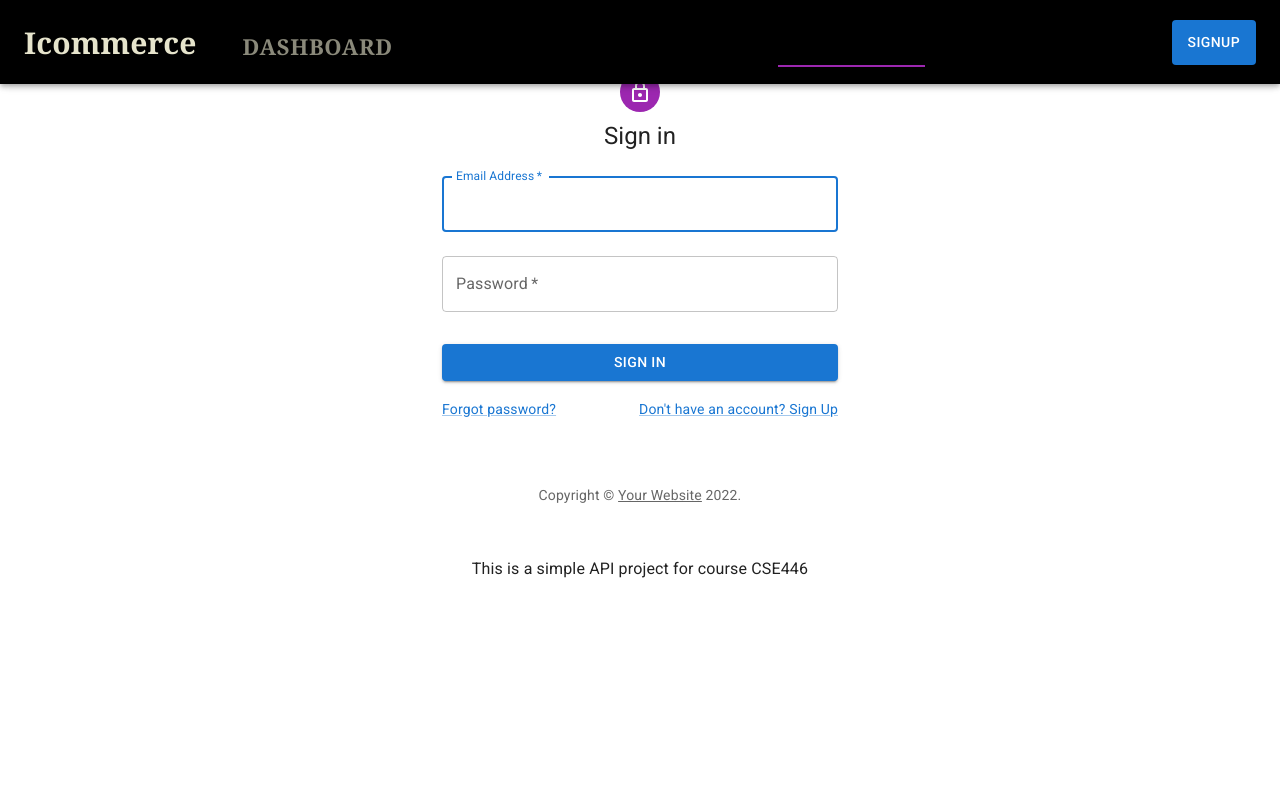
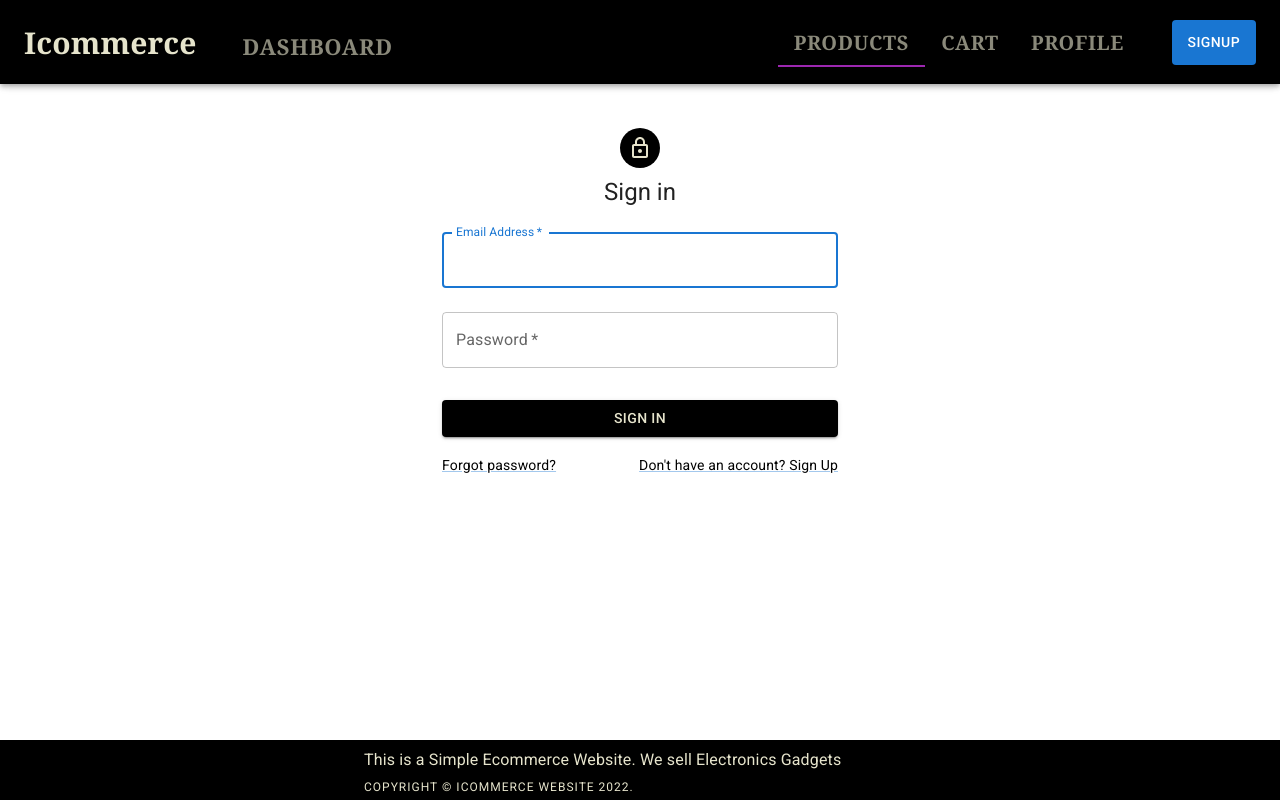
Before and after one commit to mozammalrahat/CSE446_API_PROJECT, a Next.js app in the folder commerce/: page /login in a window 1280 px wide. Built offline with nearby package versions, Linux system fonts and the light colour scheme.

Commit message:
Worked on footer and admin

```diff
--- a/commerce/components/footer.tsx
+++ b/commerce/components/footer.tsx
@@ -7,11 +7,9 @@ import Link from "@mui/material/Link";
 
 function Copyright() {
   return (
-    <Typography variant="body2" color="text.secondary">
-      {"Copyright © "}
-      <Link color="inherit" href="https://mui.com/">
-        Your Website
-      </Link>{" "}
+    <Typography variant="overline" color="#f8f5dbed">
+      {"Copyright © ICOMMERCE WEBSITE "}
+      <Link color="inherit" href="https://mui.com/"></Link>{" "}
       {new Date().getFullYear()}
       {"."}
     </Typography>
@@ -22,37 +20,28 @@ export default function StickyFooter() {
   return (
     <Box
       sx={{
-        display: "flex",
-        flexDirection: "column",
-        minHeight: "100vh",
+        marginTop: "calc(10% + 60px)",
+        width: "100%",
+        position: "fixed",
+        bottom: 0,
+        width: "100%",
+        height: "60px",
       }}
     >
       <CssBaseline />
-      <Container component="main" sx={{ mt: 8, mb: 2 }} maxWidth="sm">
-        <Typography variant="h2" component="h1" gutterBottom>
-          Sticky footer
-        </Typography>
-        <Typography variant="h5" component="h2" gutterBottom>
-          {"Pin a footer to the bottom of the viewport."}
-          {"The footer will move as the main element of the page grows."}
-        </Typography>
-        <Typography variant="body1">Sticky footer placeholder.</Typography>
-      </Container>
       <Box
         component="footer"
         sx={{
-          py: 3,
+          py: 1,
           px: 2,
           mt: "auto",
-          backgroundColor: (theme) =>
-            theme.palette.mode === "light"
-              ? theme.palette.grey[200]
-              : theme.palette.grey[800],
+          backgroundColor: "black",
+          color: "white",
         }}
       >
         <Container maxWidth="sm">
-          <Typography variant="body1">
-            My sticky footer can be found here.
+          <Typography variant="body1" color="#f8f5dbed">
+            This is a Simple Ecommerce Website. We sell Electronics Gadgets
           </Typography>
           <Copyright />
         </Container>
--- a/commerce/components/navbar.tsx
+++ b/commerce/components/navbar.tsx
@@ -19,11 +19,15 @@ import cookie from "js-cookie";
 import { useRouter } from "next/router";
 import MuiLink from "@mui/material/Link";
 import useStyles from "../utils/styles";
+import StickyFooter from "./footer";
 const Header = ({ title, description, children }) => {
   const router = useRouter();
   const [value, setValue] = useState(0);
   const theme = useTheme();
   const classes = useStyles();
+  const handleChange = (newValue) => {
+    setValue(newValue);
+  };
 
   const isMatch = useMediaQuery(theme.breakpoints.down("md"));
   console.log(isMatch);
@@ -54,58 +58,66 @@ const Header = ({ title, description, children }) => {
             </>
           ) : (
             <>
-              <Tabs sx={{ marginLeft: "30px", marginTop: "10px" }}>
+              <Tabs
+                // value={value}
+                // indicatorColor="secondary"
+                sx={{ marginLeft: "30px", marginTop: "10px" }}
+              >
                 <Link href="/dashboard">
                   <Tab
+                    value={0}
                     label="Dashboard"
                     sx={{
                       fontSize: "22px",
                       fontWeight: "bold",
-                      color: "solid black",
                       fontFamily: "Georgia",
                     }}
+                    //   onChange={(e, value) => handleChange(e, value)}
+                    //
                   />
                 </Link>
               </Tabs>
 
               <Tabs
+                value={value}
+                indicatorColor="secondary"
                 sx={{ marginLeft: "auto" }}
-                indicatorColor="secondary"
                 textColor="inherit"
-                value={value}
-                onChange={(e, value) => setValue(value)}
               >
                 <Link href="/">
                   <Tab
+                    value={1}
                     label="Products"
                     sx={{
                       fontSize: "20px",
                       fontWeight: "bold",
-                      color: "black",
                       fontFamily: "Georgia",
                     }}
+                    onChange={(value) => handleChange(value)}
                   />
                 </Link>
                 <Link href="/cart">
                   <Tab
+                    value={2}
                     label="Cart"
                     sx={{
                       fontSize: "20px",
                       fontWeight: "bold",
-                      color: "black",
                       fontFamily: "Georgia",
                     }}
+                    onChange={(value) => handleChange(value)}
                   />
                 </Link>
                 <Link href="/account">
                   <Tab
+                    value={3}
                     label="Profile"
                     sx={{
                       fontSize: "20px",
                       fontWeight: "bold",
-                      color: "black",
                       fontFamily: "Georgia",
                     }}
+                    onChange={(value) => handleChange(value)}
                   />
                 </Link>
               </Tabs>
@@ -139,9 +151,7 @@ const Header = ({ title, description, children }) => {
         </Toolbar>
       </AppBar>
       <Container>{children!}</Container>
-      <footer className={classes.footer}>
-        <Typography>This is a simple API project for course CSE446</Typography>
-      </footer>
+      <StickyFooter />
     </React.Fragment>
   );
 };
--- a/commerce/components/settings/settings-password.tsx
+++ b/commerce/components/settings/settings-password.tsx
@@ -100,7 +100,10 @@ const SettingsPassword = (props) => {
             }}
           >
             <Button
-              color="primary"
+              style={{
+                color: "#f8f5dbed",
+                backgroundColor: "black",
+              }}
               variant="contained"
               onClick={() => handleNewPassword()}
             >
--- a/commerce/pages/login.tsx
+++ b/commerce/pages/login.tsx
@@ -1,32 +1,37 @@
-import axios from 'axios';
-import Avatar from '@mui/material/Avatar';
-import Button from '@mui/material/Button';
-import CssBaseline from '@mui/material/CssBaseline';
-import TextField from '@mui/material/TextField';
-import FormControlLabel from '@mui/material/FormControlLabel';
-import Checkbox from '@mui/material/Checkbox';
-import  React,{useState, useEffect,useRef} from 'react';
-import Router from 'next/router';
-import Link from '@mui/material/Link';
-import Grid from '@mui/material/Grid';
-import Box from '@mui/material/Box';
-import LockOutlinedIcon from '@mui/icons-material/LockOutlined';
-import Typography from '@mui/material/Typography';
-import Container from '@mui/material/Container';
-import { createTheme, ThemeProvider } from '@mui/material/styles';
-import { FiberPin, ImportExport } from '@mui/icons-material';
-import { Alert } from '@mui/material';
-import cookie from 'js-cookie';
+import axios from "axios";
+import Avatar from "@mui/material/Avatar";
+import Button from "@mui/material/Button";
+import CssBaseline from "@mui/material/CssBaseline";
+import TextField from "@mui/material/TextField";
+import FormControlLabel from "@mui/material/FormControlLabel";
+import Checkbox from "@mui/material/Checkbox";
+import React, { useState, useEffect, useRef } from "react";
+import Router from "next/router";
+import Link from "@mui/material/Link";
+import Grid from "@mui/material/Grid";
+import Box from "@mui/material/Box";
+import LockOutlinedIcon from "@mui/icons-material/LockOutlined";
+import Typography from "@mui/material/Typography";
+import Container from "@mui/material/Container";
+import { createTheme, ThemeProvider } from "@mui/material/styles";
+import { FiberPin, ImportExport } from "@mui/icons-material";
+import { Alert } from "@mui/material";
+import cookie from "js-cookie";
 
 function Copyright(props: any) {
   return (
-    <Typography variant="body2" color="text.secondary" align="center" {...props}>
-      {'Copyright © '}
+    <Typography
+      variant="body2"
+      color="text.secondary"
+      align="center"
+      {...props}
+    >
+      {"Copyright © "}
       <Link color="inherit" href="https://mui.com/">
         Your Website
-      </Link>{' '}
+      </Link>{" "}
       {new Date().getFullYear()}
-      {'.'}
+      {"."}
     </Typography>
   );
 }
@@ -34,48 +39,46 @@ function Copyright(props: any) {
 const theme = createTheme();
 
 export default function SignIn() {
-
   interface IUser {
     email: string;
     password: string;
   }
-  const [user, setUser]  = useState<IUser>({
-    email: '',
-    password: ''
+  const [user, setUser] = useState<IUser>({
+    email: "",
+    password: "",
   });
 
-  const [error,setError] = useState<string|null>(null);
+  const [error, setError] = useState<string | null>(null);
 
   const onChangeHandler = (event: React.ChangeEvent<HTMLInputElement>) => {
     const { name, value } = event.target;
     setUser((prevState: IUser) => ({
       ...prevState,
-      [name]: value
-    })
-    )
+      [name]: value,
+    }));
   };
 
   const handleSubmit = async (event: React.FormEvent<HTMLFormElement>) => {
     event.preventDefault();
     const data = new FormData(event.currentTarget);
     console.log({
-      email: data.get('email'),
-      password: data.get('password'),
+      email: data.get("email"),
+      password: data.get("password"),
     });
 
-    await axios.post('http://localhost:3000/api/login', {
-      user
-    })
-    .then(res => {
-      cookie.set("token", res.data)
-      console.log(res.data);
-      Router.push('/');
-    })
-    .catch(err=>{
-      console.log("This is from backend",err.response.data.msg);
-      setError(prev=>err.response.data.msg);
-  }
-    );
+    await axios
+      .post("http://localhost:3000/api/login", {
+        user,
+      })
+      .then((res) => {
+        cookie.set("token", res.data);
+        console.log(res.data);
+        Router.push("/");
+      })
+      .catch((err) => {
+        console.log("This is from backend", err.response.data.msg);
+        setError((prev) => err.response.data.msg);
+      });
   };
 
   return (
@@ -84,19 +87,30 @@ export default function SignIn() {
         <CssBaseline />
         <Box
           sx={{
-            marginTop: 8,
-            display: 'flex',
-            flexDirection: 'column',
-            alignItems: 'center',
+            marginTop: 15,
+            display: "flex",
+            flexDirection: "column",
+            alignItems: "center",
           }}
         >
-          <Avatar sx={{ m: 1, bgcolor: 'secondary.main' }}>
+          <Avatar
+            style={{
+              color: "#f8f5dbed",
+              backgroundColor: "black",
+            }}
+            sx={{ m: 1, bgcolor: "secondary.main" }}
+          >
             <LockOutlinedIcon />
           </Avatar>
           <Typography component="h1" variant="h5">
             Sign in
           </Typography>
-          <Box component="form" onSubmit={handleSubmit} noValidate sx={{ mt: 1 }}>
+          <Box
+            component="form"
+            onSubmit={handleSubmit}
+            noValidate
+            sx={{ mt: 1 }}
+          >
             <TextField
               margin="normal"
               required
@@ -119,30 +133,45 @@ export default function SignIn() {
               autoComplete="current-password"
               onChange={onChangeHandler}
             />
-            {error!==null && <Alert severity="error">{error}</Alert>}
+            {error !== null && <Alert severity="error">{error}</Alert>}
             <Button
               type="submit"
               fullWidth
               variant="contained"
               sx={{ mt: 3, mb: 2 }}
+              style={{
+                color: "#f8f5dbed",
+                backgroundColor: "black",
+              }}
             >
               Sign In
             </Button>
             <Grid container>
               <Grid item xs>
-                <Link href="#" variant="body2">
+                <Link
+                  style={{
+                    color: "black",
+                  }}
+                  href="#"
+                  variant="body2"
+                >
                   Forgot password?
                 </Link>
               </Grid>
               <Grid item>
-                <Link href="/signup" variant="body2">
+                <Link
+                  style={{
+                    color: "black",
+                  }}
+                  href="/signup"
+                  variant="body2"
+                >
                   {"Don't have an account? Sign Up"}
                 </Link>
               </Grid>
             </Grid>
           </Box>
         </Box>
-        <Copyright sx={{ mt: 8, mb: 4 }} />
       </Container>
     </ThemeProvider>
   );
--- a/commerce/pages/product/[id].tsx
+++ b/commerce/pages/product/[id].tsx
@@ -61,7 +61,6 @@ const ProductDetail = ({
 
   return (
     <Box paddingTop="80px">
-      <Navbar title={product.name} description={product.description}>
         <div className={classes.section}>
           <NextLink href="/" passHref>
             <Link></Link>
@@ -133,7 +132,6 @@ const ProductDetail = ({
             </Card>
           </Grid>
         </Grid>
-      </Navbar>
     </Box>
   );
 };
```
Also changed, not shown: commerce/components/Layout.tsx (deleted, +0 -149 lines), commerce/components/dashboard/latest-orders.tsx (+21 -12 lines), commerce/pages/api/orders/[orderId].ts (+14 -10 lines), commerce/pages/signup.tsx (+76 -53 lines).
